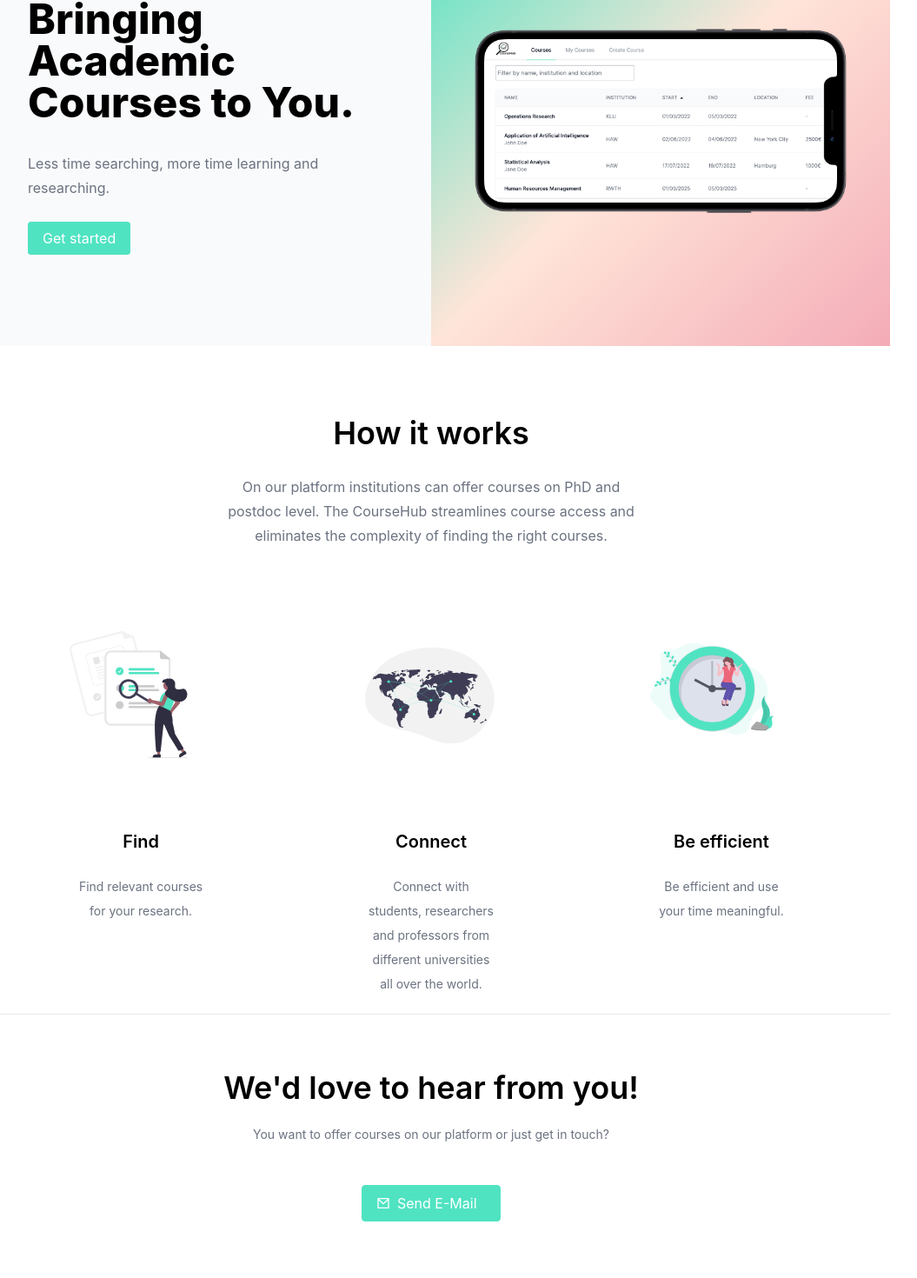
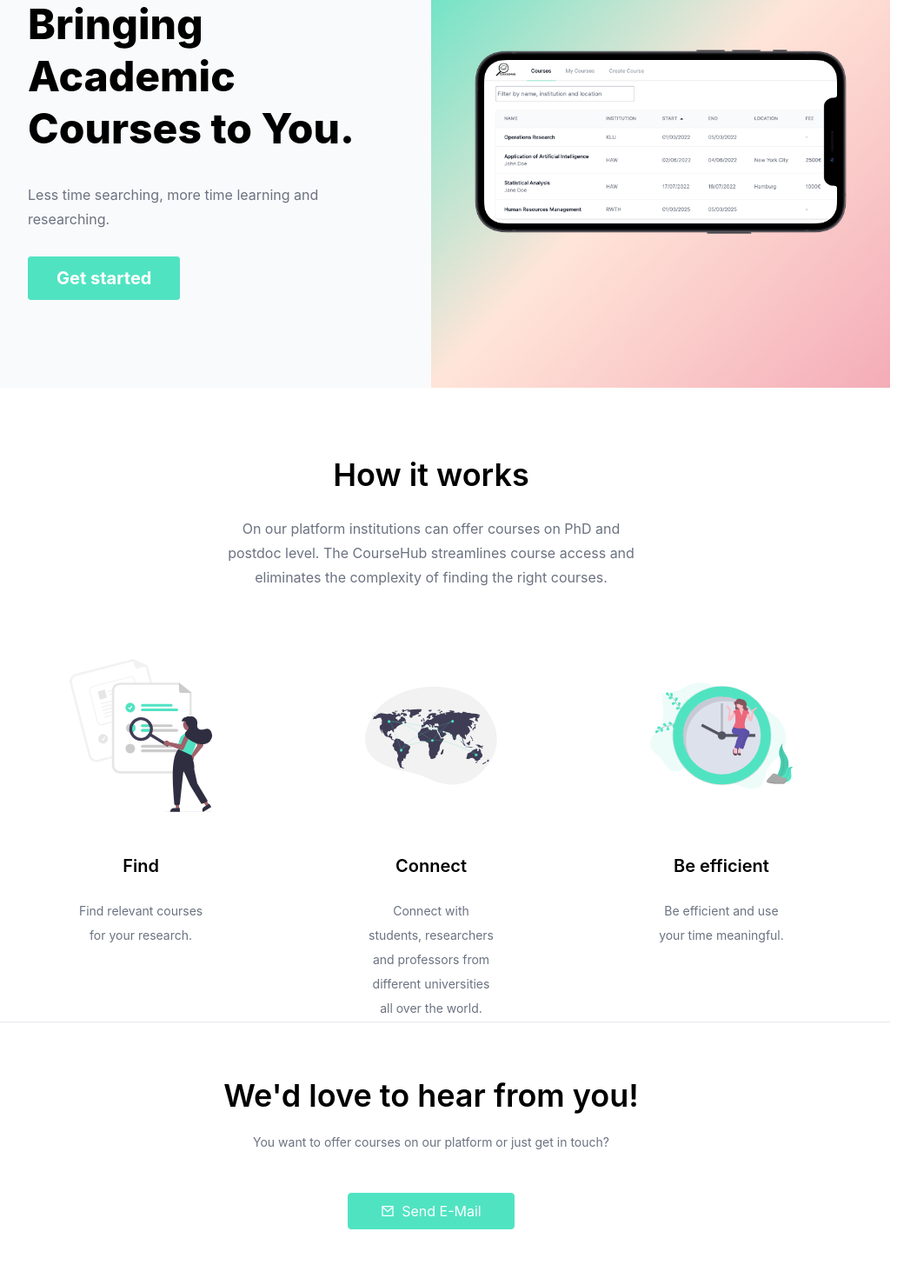
Before and after one commit to pgoodbread/phd-course-finder, a Next.js app: page /landing-page in a window 1280 px wide. Shown: the part 170-1640 px from the top of the page at 87% size, without its empty margins (144-1199 px from the left). Built offline with nearby package versions, Linux system fonts and the light colour scheme; no server answers.

Commit message:
finish landing page design for mobile

```diff
--- a/pages/landing-page.tsx
+++ b/pages/landing-page.tsx
@@ -9,23 +9,23 @@ export default function LandingPage() {
         {/* Section Intro Text & CTA Button */}
         <div className="w-full md:w-1/2 bg-gray-50">
           <div className="mt-24 mb-20 mx-8 md:my-28 md:mx-16">
-            <h2 className="text-5xl bold font-extrabold">
+            <h2 className="text-5xl leading-tight bold font-extrabold">
               Bringing Academic Courses to You.
             </h2>
 
-            <p className="mt-12 mb-8 text-gray-500 md:mt-8 leading-7">
+            <p className="mt-12 mb-10 text-gray-500 md:mt-8 leading-7">
               Less time searching, more time learning and researching.
             </p>
 
             <Link href="/courses">
               <ButtonStyle>
-                <a>Get started</a>
+                <a className="text-xl font-bold px-8 py-3">Get started</a>
               </ButtonStyle>
             </Link>
           </div>
         </div>
         {/* Section Gradient Info */}
-        <div className="w-full flex items-center md:w-1/2 bg-gradient-to-br from-primary via-champagnePink to-lightPink invisible md:visible">
+        <div className="w-full bg-gradient-to-br from-primary via-champagnePink to-lightPink hidden md:flex md:items-center md:w-1/2">
           <div className="mx-8">
             <Image
               src="/table-example-picture.png"
@@ -124,7 +124,7 @@ export default function LandingPage() {
       </div> */}
 
       {/* Section "How it works" */}
-      <div className="border-t md:border-0 mx-8">
+      <div className="mx-8">
         <div className="flex flex-col items-center mt-12 md:mt-20">
           <h3 className="text-4xl font-semibold">How it works</h3>
           <p className="mt-7 mb-6 md:mb-0 md:w-6/12 text-gray-500 text-center leading-7">
@@ -133,7 +133,7 @@ export default function LandingPage() {
             complexity of finding the right courses.
           </p>
         </div>
-        <div className="flex flex-row flex-wrap md:flex-nowrap md:justify-start justify-center md:mt-20 md:mx-20 md:space-x-44">
+        <div className="flex flex-col justify-center md:flex-row md:flex-nowrap md:justify-start md:mt-20 md:mx-20 md:space-x-44">
           <Find></Find>
           <Connect></Connect>
           <Efficient></Efficient>
@@ -141,7 +141,7 @@ export default function LandingPage() {
       </div>
 
       {/* Section Contact */}
-      <div className="mt-16 pt-16 mb-16 flex flex-col items-center border-gray-200 border-t">
+      <div className="mt-16 px-8 pt-16 pb-16 bg-gray-50 flex flex-col items-center border-gray-200 border-t md:bg-white">
         <p className="text-4xl font-semibold mb-4">
           We'd love to hear from you!
         </p>
@@ -149,14 +149,14 @@ export default function LandingPage() {
           You want to offer courses on our platform or just get in touch?
         </p>
 
-        <div className="w-40">
+        <div className="w-full text-lg text-center md:w-48 md:text-base">
           <ButtonStyle>
             <a
-              className=" inline-flex items-center"
+              className="inline-flex items-center justify-center"
               href="mailto:Sandra.Rudeloff@the-klu.org"
             >
               <svg
-                className="w-4 h-4 mr-2 fill-current"
+                className="w-6 h-6 mr-4 md:w-4 md:h-4 md:mr-2 fill-current"
                 xmlns="http://www.w3.org/2000/svg"
                 viewBox="0 0 24 24"
               >
@@ -181,7 +181,7 @@ function Find() {
         xmlns="http://www.w3.org/2000/svg"
         height="50%"
         width="100%"
-        viewBox="0 0 700 700"
+        viewBox="0 0 578.0013 621.92557"
       >
         <path
           d="M366.643 352.86l-249.849 64.339a33.037 33.037 0 01-40.187-23.728L1.047 100.044a33.037 33.037 0 0123.727-40.187L257.218 0l59.495 26.634 73.658 286.04a33.037 33.037 0 01-23.728 40.186z"
@@ -359,13 +359,13 @@ function Find() {
 
 function Connect() {
   return (
-    <div className="mt-8 mb-4 md:m-0 w-1/3">
+    <div className="mt-8 mb-4 md:m-0 md:w-1/3">
       <svg
         className="mx-auto"
         xmlns="http://www.w3.org/2000/svg"
         height="50%"
         width="100%"
-        viewBox="0 -100 1200 1200"
+        viewBox="0 0 1176.60617 873.97852"
       >
         <path
           d="M1083.967 212.452C950.424 26.622 668.322-48.76 390.883 32.428 244.21 75.348 102.79 161.348 32.705 327.868-92.578 625.545 170.47 720.615 342.475 750.915c83.173 14.651 161.507 39.262 233.09 72.77 128.783 60.285 356.738 113.703 528.632-137.409 124.588-182.006 68.722-350.042-20.23-473.823z"
@@ -428,7 +428,7 @@ function Efficient() {
         xmlns="http://www.w3.org/2000/svg"
         height="50%"
         width="100%"
-        viewBox="0 -100 1200 1200"
+        viewBox="0 0 1037.94 772.29"
       >
         <defs>
           <linearGradient
```
